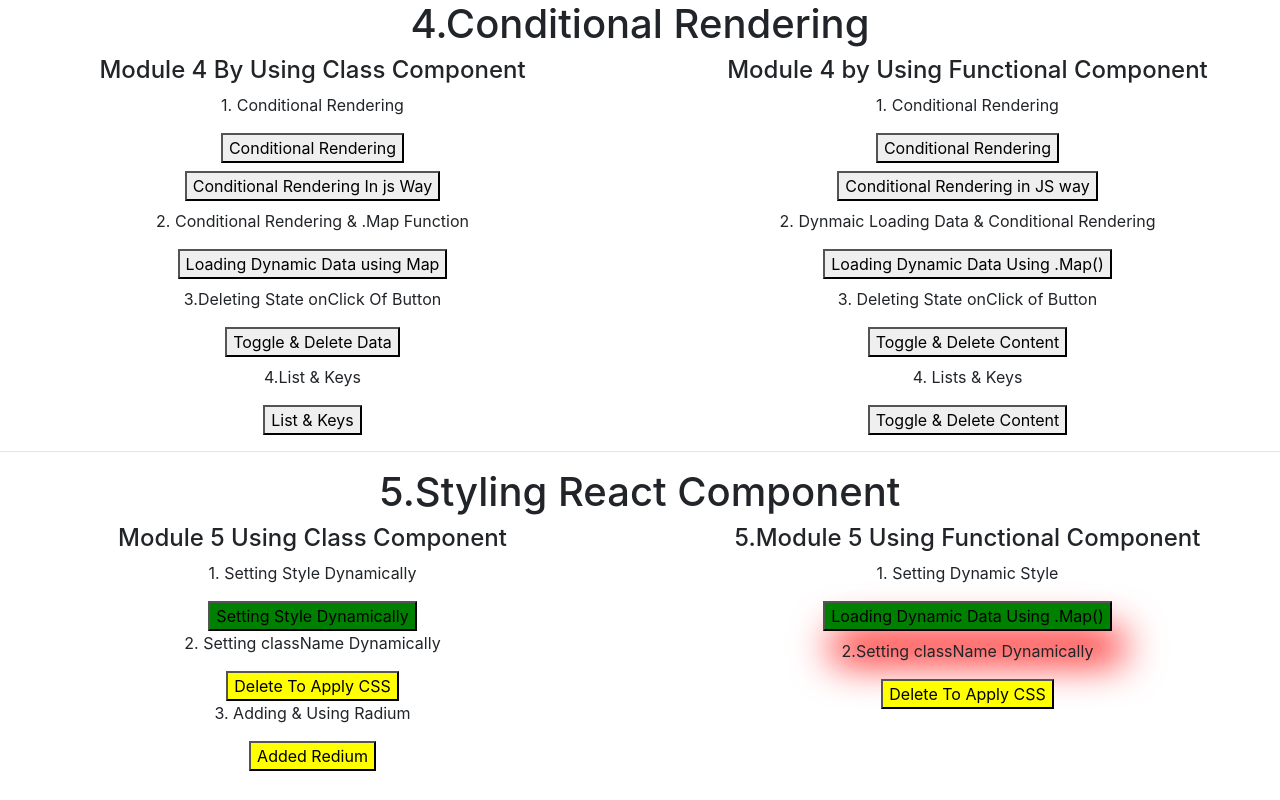
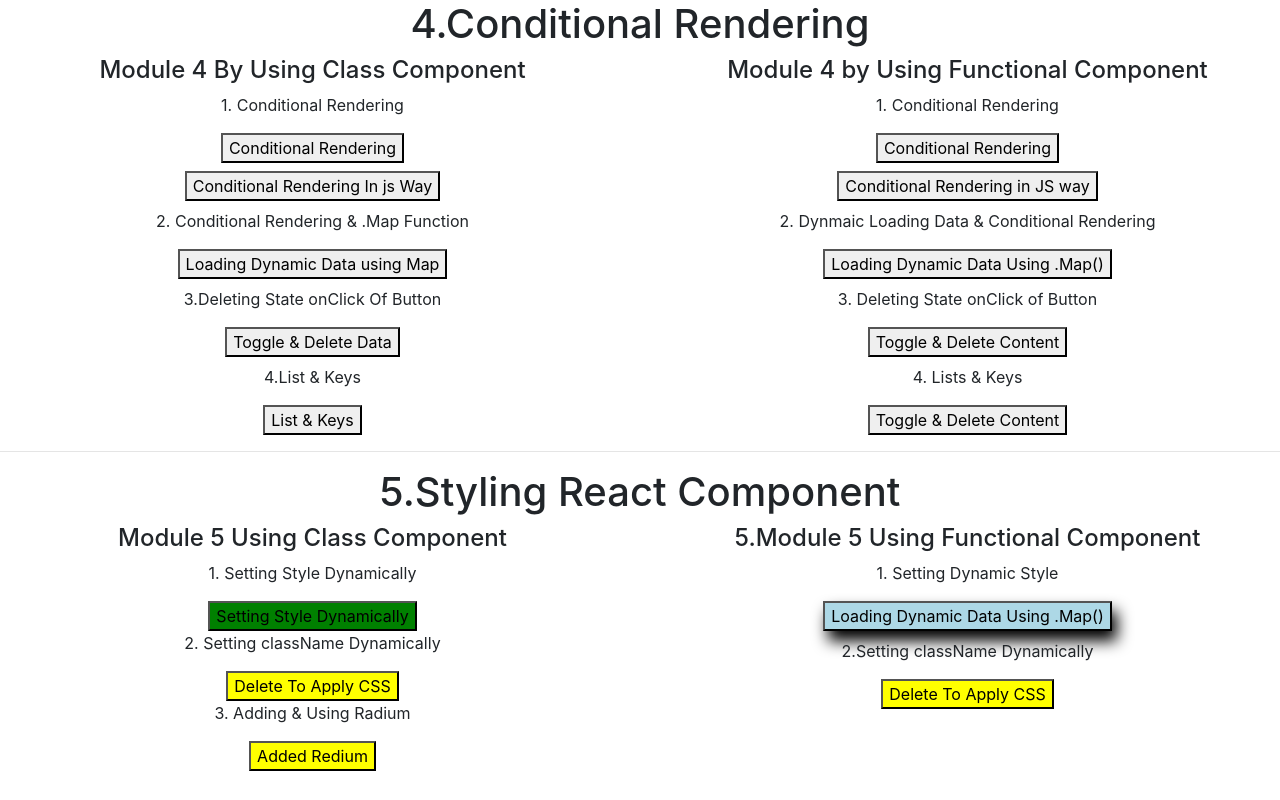
Before and after one commit to HusnainK721/my-first-app, a React (Create React App) app: page / in a window 1280 px wide. Built offline with nearby package versions, Linux system fonts and the light colour scheme.

Commit message:
impl dunamic styling

```diff
--- a/src/Component/Module-5-StylingReactCompAndElement/StylingReactInFunctional/A-SettingStyleDynamicallyF/SettingStyleDynamicallyParentF.jsx
+++ b/src/Component/Module-5-StylingReactCompAndElement/StylingReactInFunctional/A-SettingStyleDynamicallyF/SettingStyleDynamicallyParentF.jsx
@@ -26,9 +26,14 @@ export const SettingStyleDynamicallyParentF = () => {
   const handleConditionalRendering = () => {
     setShowPersonData(!ShowPersonData);
   };
-  const styleButton = {
-    backgroundColor: "green",
-    boxShadow: "10px 30px 40px red",
+  // const styleButton = {
+  //   backgroundColor: "green",
+  //   boxShadow: "10px 30px 40px red",
+  // };
+
+  let buttonStyle = {
+    backgroundColor: "lightblue",
+    boxShadow: "5px 10px 15px black",
   };
   let person = null;
   if (ShowPersonData) {
@@ -46,14 +51,17 @@ export const SettingStyleDynamicallyParentF = () => {
         <button onClick={handleNameChange}> Change State</button>
       </div>
     );
-    styleButton.backgroundColor = "red";
-    styleButton.boxShadow = "10px 30px 40px black";
-    styleButton.border = "5px solid blue";
+    buttonStyle.backgroundColor = "black";
+    buttonStyle.color = "white";
+    // styleButton.backgroundColor = "red";
+    // styleButton.boxShadow = "10px 30px 40px black";
+    // styleButton.border = "5px solid blue";
   }
+
   return (
     <div>
       <p className="mt-2">1. Setting Dynamic Style </p>
-      <button onClick={handleConditionalRendering} style={styleButton}>
+      <button onClick={handleConditionalRendering} style={buttonStyle}>
         Loading Dynamic Data Using .Map()
       </button>
 
```
Also changed, not shown: 1 other file (tests, documents, lock files or other folders).
